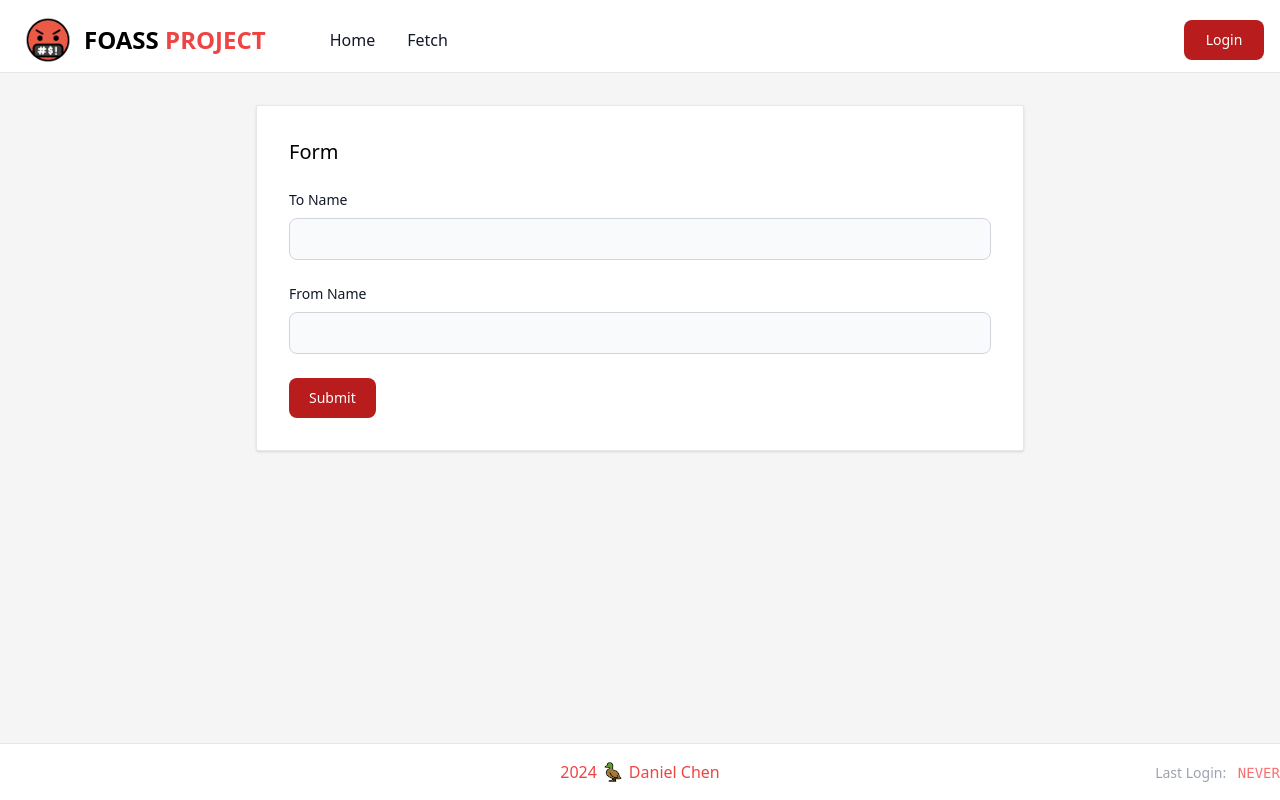
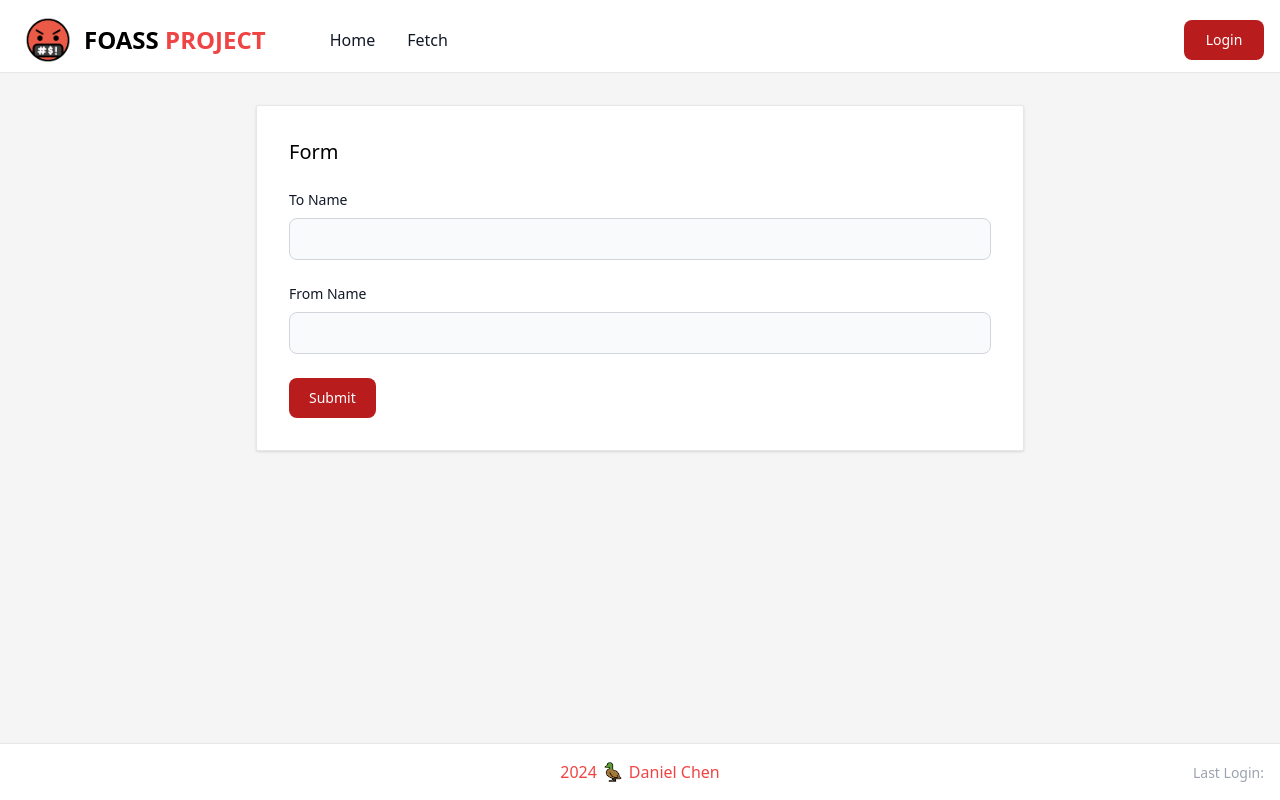
Before and after one commit to TheSuperCoolDuck/foass-project, a Vue app: page /fetch in a window 1280 px wide. Built offline with nearby package versions, Linux system fonts and the light colour scheme.

Commit message:
replace f-bombs with duck in the response
useTimeAgo on footer

```diff
--- a/src/components/BaseFooter.vue
+++ b/src/components/BaseFooter.vue
@@ -1,5 +1,6 @@
 <script setup lang="ts">
 import { computed } from 'vue'
+import { useTimeAgo } from '@vueuse/core'
 import { useUserStore } from '@/stores/user'
 
 import DUCK_EMOJI from '@/assets/img/Duck-Emoji.png'
@@ -13,7 +14,7 @@ const lastLogin = computed(() => {
 
 <template>
   <footer class="bg-white dark:bg-gray-900 pb-4 flex-none">
-    <hr class="border-gray-200 dark:border-gray-700 w-full mx-auto py-2" />
+    <hr class="border-gray-200 dark:border-text-700 w-full mx-auto py-2" />
     <div class="grid grid-cols-3 content-center">
       <div />
       <div class="mx-auto flex space-x-1">
@@ -21,10 +22,12 @@ const lastLogin = computed(() => {
         <img :src="DUCK_EMOJI" alt="Duck" class="h-6" />
         <span class="text-red-500 dark:text-red-400"> Daniel Chen </span>
       </div>
-      <div class="ml-auto">
+      <div class="ml-auto mr-2">
         <span class="text-sm text-gray-400 dark:border-text-500">
           Last Login:
-          <span class="font-mono text-red-400 dark:text-red-500 pl-2">{{ lastLogin }}</span>
+          <span class="font-mono text-red-400 dark:text-red-500 pl-2">{{
+            useTimeAgo(lastLogin)
+          }}</span>
         </span>
       </div>
     </div>
--- a/src/views/FetchView.vue
+++ b/src/views/FetchView.vue
@@ -60,7 +60,11 @@ async function submitRequest() {
       from: from.value
     }
 
+    // call api
     let response = await getIty(requestPayload)
+
+    // find replace f-bombs in response so to keep it work-place friendly
+    let censoredResponse: string = response.data.replaceAll('fuck', 'duck')
 
     // store response/request
     let callInfo: CallInfo = {
@@ -69,7 +73,7 @@ async function submitRequest() {
         name: name.value,
         from: from.value
       },
-      responseData: response.data,
+      responseData: censoredResponse,
       sentAt: new Date()
     }
 
@@ -119,10 +123,10 @@ async function submitRequest() {
         <div class="font-mono mt-2 space-y-1">
           <div class="text-md text-blue-700">
             <div>Request Details:</div>
-            <div class="text-xs">{{ call.url }}</div>
+            <div class="text-xs ml-2 mb-1">{{ call.url }}</div>
           </div>
           <div
-            class="ml-8 text-xs"
+            class="ml-4 text-xs"
             v-for="(keyValuePair, index) in Object.entries(call.request)"
             :key="index"
           >
```
